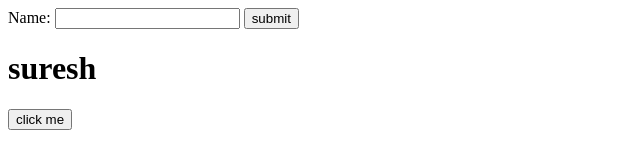
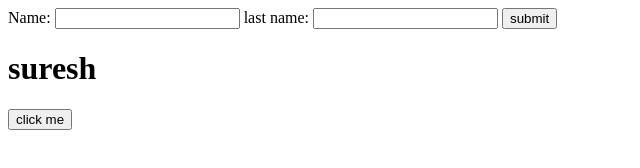
Before and after one commit to suresh9381/newRepoTwo, a plain HTML site: page index.html in a window 1280 px wide. Shown: the whole page, without its empty margins (0-640 px from the left). Drawn offline with Linux system fonts and the light colour scheme.

Commit message:
udated with an label

```diff
--- a/index.html
+++ b/index.html
@@ -9,7 +9,10 @@
 
     <form id="">
         <label >Name:</label>
+
         <input type="text" id="name" name="name">
+        <label >last name:</label>
+        <input type="text" id="lastname" name="lastname">
         <input type="submit" value="submit">
     </form>
 
```
